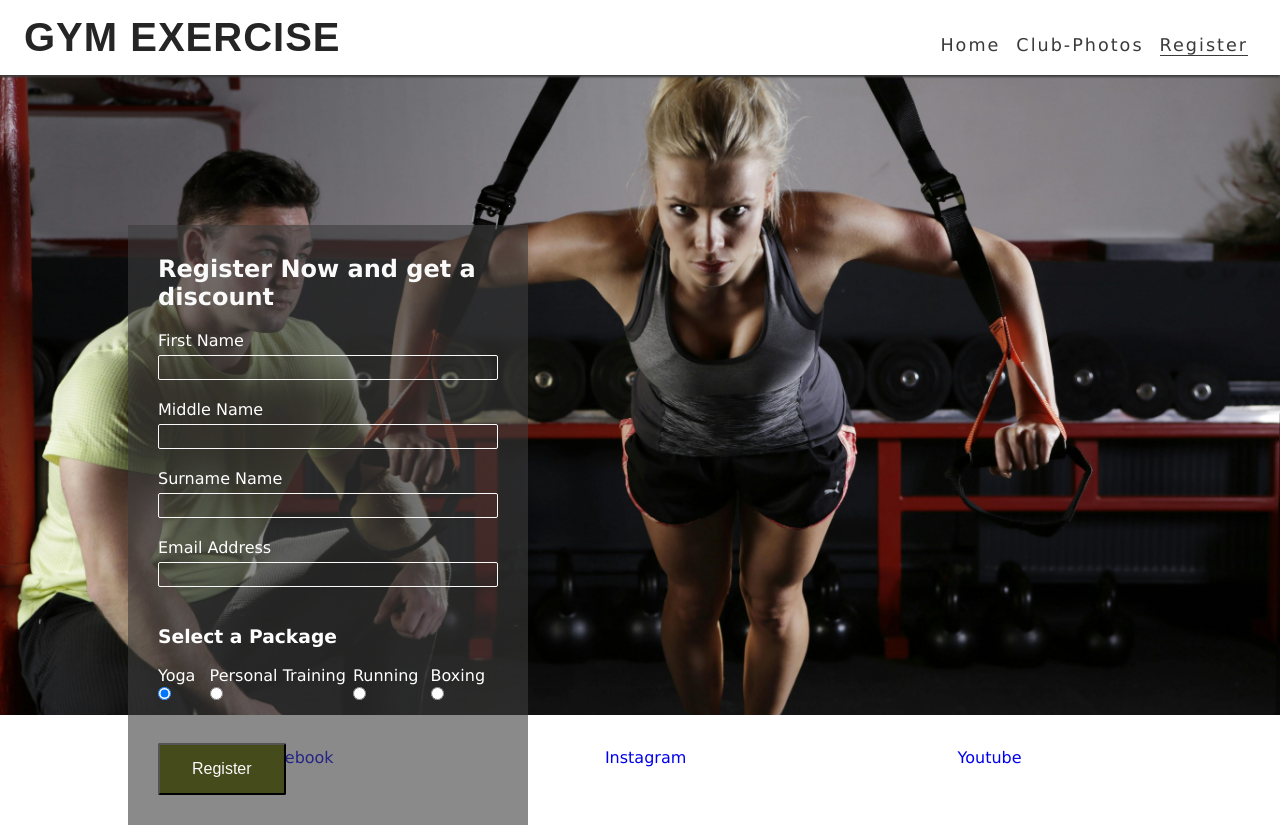
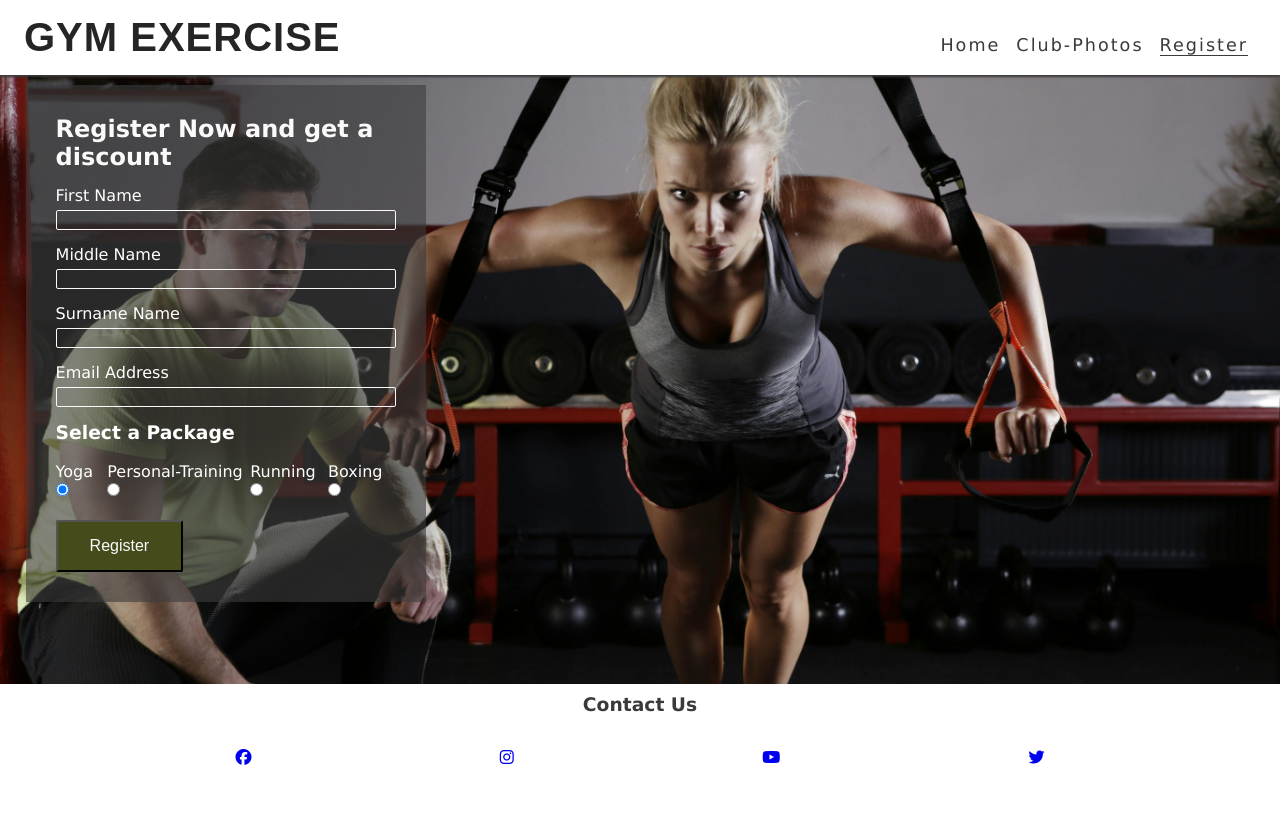
Before and after one commit to chijioke100/gym, a plain HTML site: page register.html in a window 1280 px wide. After the commit the page ends 800 px from the top, so only its background shows below. Drawn offline with Linux system fonts and the light colour scheme.

```diff
--- a/assets/css/style.css
+++ b/assets/css/style.css
@@ -182,15 +182,15 @@ main {
 
 #register-form > h2 {
     color: #fafafa;
-    margin-bottom: 20px;
+    margin-bottom: 15px;
 }
 
 .text-input {
     background: transparent;
     color: #fafafa;
     width: 100%;
-    height: 25px;
-    margin: 5px 0 20px 0;
+    height: 20px;
+    margin: 5px 0 15px 0;
     border: 1px solid #fafafa;
     border-radius: 2px;
     padding: 0 5px;
@@ -306,8 +306,8 @@ main {
     #register-form {
         max-width: 400px;
         position: absolute;
-        left: 10%;
-        top: 150px;
+        left: 2%;
+        top: 10px;
     }
 
     .text-input:hover {
--- a/register.html
+++ b/register.html
@@ -51,7 +51,7 @@
                 <label for="email-address">Email Address</label>
                 <input type="email" name="email_address" id="email-address" class="text-input" required>
                 <br>
-                <br>
+
                 <h3>Select a Package</h3>
                 <br>
 
@@ -63,7 +63,7 @@
                     </div>
 
                     <div>
-                        <label for="personal-training">Personal Training</label>
+                        <label for="personal-training">Personal-Training</label>
                         <input type="radio" name="personal-training-exercise" id="personal-training"
                             value="personal-training" required>
                     </div>
@@ -82,7 +82,7 @@
 
 
                 </div>
-                <br>
+
 
                 <button type="submit" class="register-button">Register
 
@@ -97,15 +97,20 @@
 
     <!--Footer-->
     <footer>
+        <div id="contact"> <h3>Contact Us</h3></div>
          <ul id="social-media">
              <li><a href="https://www.facebook.com" target="_blank" rel="noopener"
-                    aria-label="Check out our Facebook Page">Facebook</a></li>
+                     aria-label="Check out our Facebook Page"><i class="fa-brands fa-facebook"></i></a></li>
              <li><a href="https://www.instagram.com" target="_blank" rel="noopener"
-                    aria-label="Visit our Instagram Page">Instagram</a></li>
+                     aria-label="Visit our Instagram Page"><i class="fa-brands fa-instagram"></i></a></li>
              <li><a href="https://www.youtube.com" target="_blank" rel="noopener"
-                    aria-label="Watch our Youtube Channel">Youtube</a></li>
+                     aria-label="Watch our Youtube Channel"><i class="fa-brands fa-youtube"></i></a></li>
+             <li><a href="https://www.twitter.com" target="_blank" rel="noopener"
+                     aria-label="Visit our twitter Page"><i class="fa-brands fa-twitter"></i></a></li>
          </ul>
      </footer>
+     <!--Font Awesome-->
+     <script src="https://kit.fontawesome.com/a1ab984920.js" crossorigin="anonymous"></script>
 
 
 </body>
```
Also changed, not shown: club-photos.html (+11 -3 lines), index.html (+4 -1 lines). Lines whose indentation alone changed are shown as unchanged.
